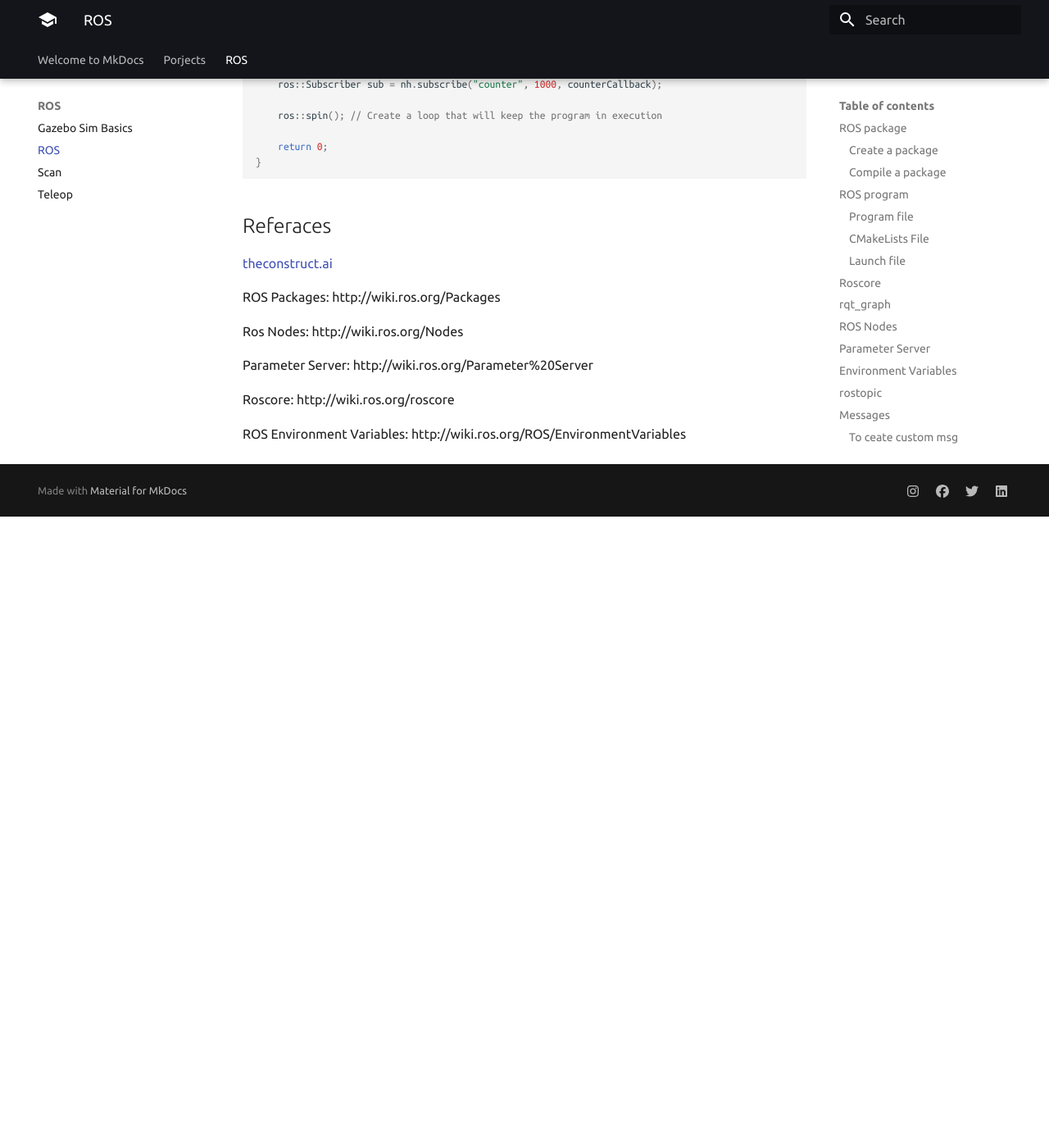
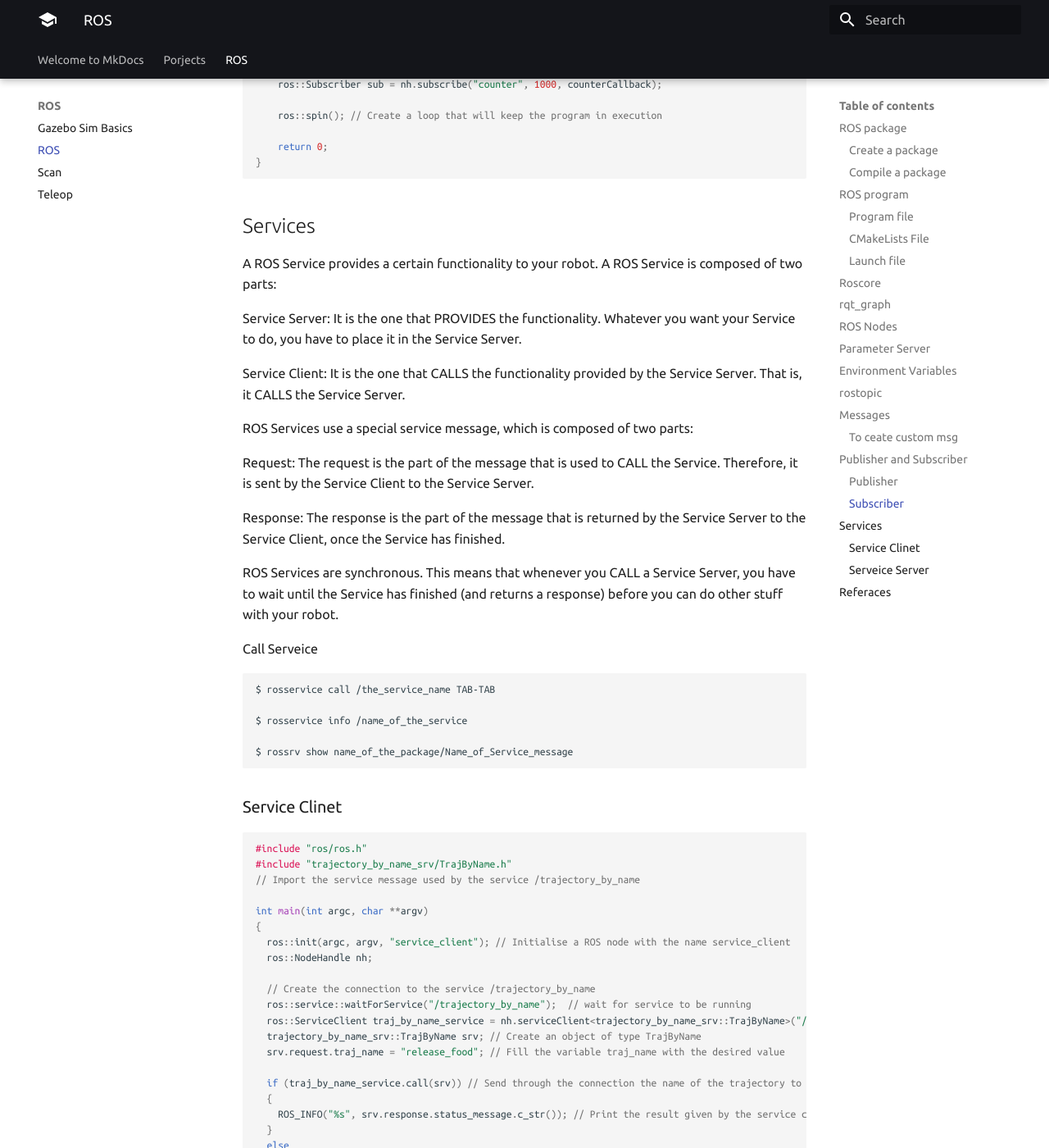
Before and after one commit to MohammadRobot/mohammadrobot.github.io, an MkDocs documentation site: the page built from docs/ROS/ROS-Basic.md, in a window 1280 px wide and 1400 px high, scrolled down 5440 px. Shown: the whole window at 82% size. Built offline with MkDocs 1.6.1 and Material for MkDocs 9.7.7, drawn with Linux system fonts in a browser that asks for light colours; before the commit the page ends 6070 px from its top, so only the background shows below that; some of the changed text lies outside the part shown.

Commit message:
update services

````diff
--- a/docs/ROS/ROS-Basic.md
+++ b/docs/ROS/ROS-Basic.md
@@ -231,8 +231,94 @@
 }
 
 ```
+##  Services
+
+A ROS Service provides a certain functionality to your robot. A ROS Service is composed of two parts:
+
+Service Server: It is the one that PROVIDES the functionality. Whatever you want your Service to do, you have to place it in the Service Server.
+
+Service Client: It is the one that CALLS the functionality provided by the Service Server. That is, it CALLS the Service Server.
+
+ROS Services use a special service message, which is composed of two parts:
+
+Request: The request is the part of the message that is used to CALL the Service. Therefore, it is sent by the Service Client to the Service Server.
+
+Response: The response is the part of the message that is returned by the Service Server to the Service Client, once the Service has finished.
+
+ROS Services are synchronous. This means that whenever you CALL a Service Server, you have to wait until the Service has finished (and returns a response) before you can do other stuff with your robot.
 
 
+Call Serveice
+
+    $ rosservice call /the_service_name TAB-TAB
+
+    $ rosservice info /name_of_the_service
+
+    $ rossrv show name_of_the_package/Name_of_Service_message
+
+### Service Clinet
+
+```cpp
+#include "ros/ros.h"
+#include "trajectory_by_name_srv/TrajByName.h"
+// Import the service message used by the service /trajectory_by_name
+
+int main(int argc, char **argv)
+{
+  ros::init(argc, argv, "service_client"); // Initialise a ROS node with the name service_client
+  ros::NodeHandle nh;
+
+  // Create the connection to the service /trajectory_by_name
+  ros::service::waitForService("/trajectory_by_name");  // wait for service to be running
+  ros::ServiceClient traj_by_name_service = nh.serviceClient<trajectory_by_name_srv::TrajByName>("/trajectory_by_name");
+  trajectory_by_name_srv::TrajByName srv; // Create an object of type TrajByName
+  srv.request.traj_name = "release_food"; // Fill the variable traj_name with the desired value
+
+  if (traj_by_name_service.call(srv)) // Send through the connection the name of the trajectory to execute
+  {
+    ROS_INFO("%s", srv.response.status_message.c_str()); // Print the result given by the service called
+  }
+  else
+  {
+    ROS_ERROR("Failed to call service /trajectory_by_name");
+    return 1;
+  }
+
+  return 0;
+}
+
+```
+
+
+### Serveice Server
+
+
+```cpp
+#include "ros/ros.h"
+#include "std_srvs/Empty.h"
+// Import the service message header file generated from the Empty.srv message
+
+// We define the callback function of the service
+bool my_callback(std_srvs::Empty::Request  &req,
+                 std_srvs::Empty::Response &res)
+{
+  // res.some_variable = req.some_variable + req.other_variable;
+  ROS_INFO("My_callback has been called"); // We print an string whenever the Service gets called
+  return true;
+}
+
+int main(int argc, char **argv)
+{
+  ros::init(argc, argv, "service_server");
+  ros::NodeHandle nh;
+
+  ros::ServiceServer my_service = nh.advertiseService("/my_service", my_callback); // create the Service called                                                                                          // my_service with the defined                                                                                        // callback
+  ros::spin(); // mantain the service open.
+
+  return 0;
+}
+
+```
 
 ## Referaces
 
````
